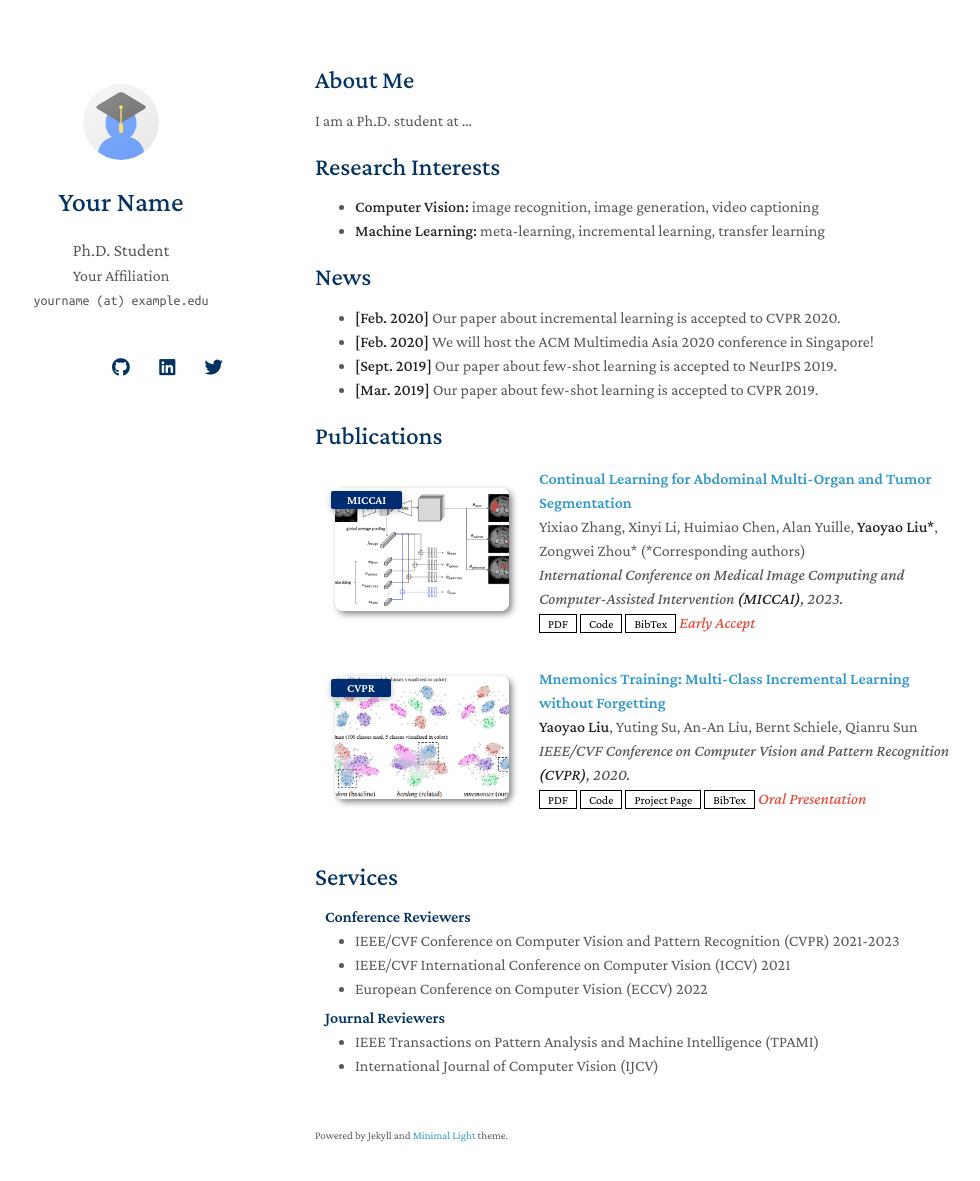
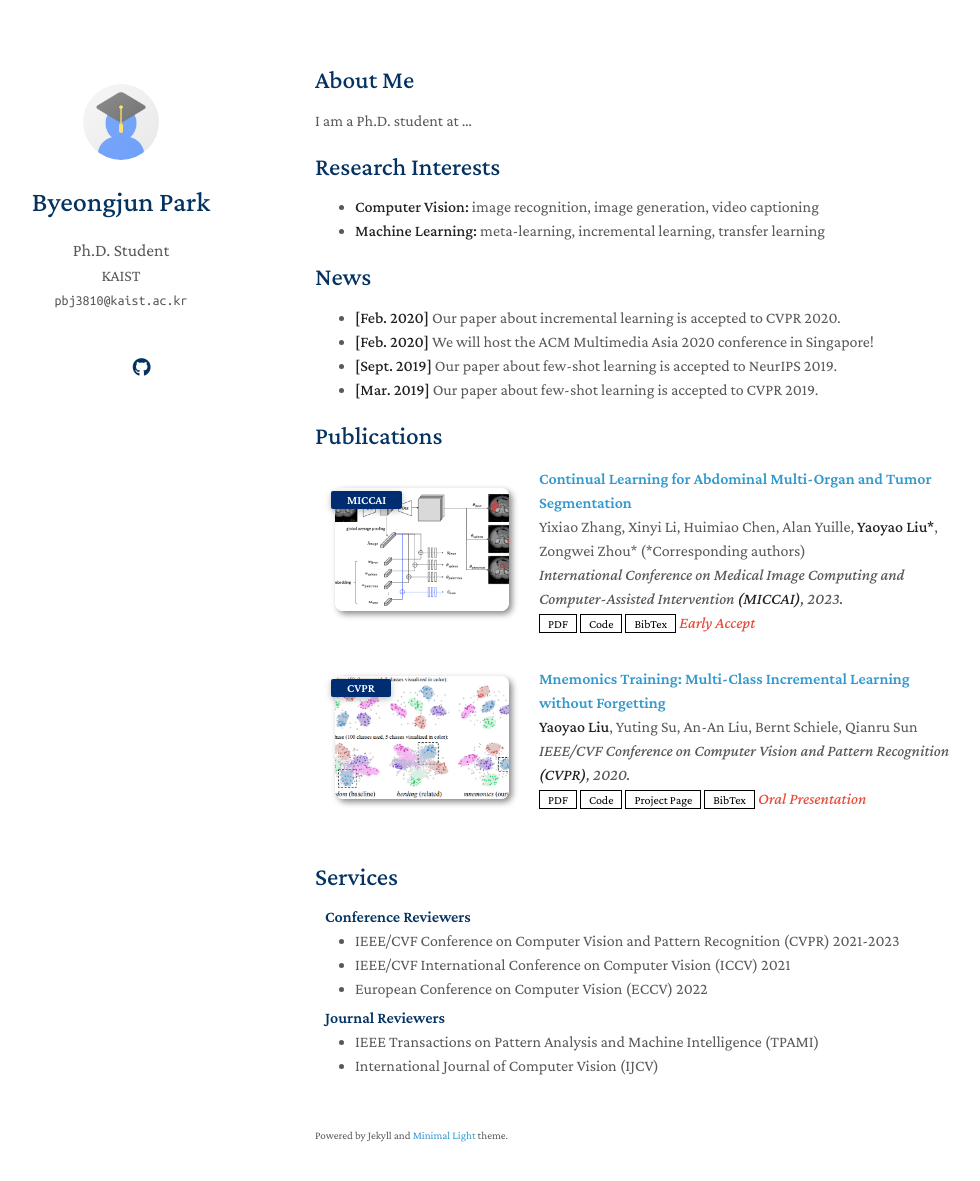
Before and after one commit to byeongjun-park/byeongjun-park.github.io, a Jekyll site: the page built from index.md, in a window 1280 px wide and 1216 px high. Shown: the top 1181 px of the window, without its empty margins (155-1135 px from the left). Built offline with Jekyll 4.4.1, drawn with Linux system fonts in a browser that asks for light colours; nearby versions of some CDN libraries; a style sheet for code colours, icons or effects is not loaded; our own code applies the rules of GitHub Pages for plain Markdown files.

Commit message:
profile update

```diff
--- a/_config.yml
+++ b/_config.yml
@@ -1,8 +1,8 @@
 # Basic Information
-title: Your Name
+title: Byeongjun Park
 position: Ph.D. Student
-affiliation: Your Affiliation
-email: yourname (at) example.edu
+affiliation: KAIST
+email: pbj3810@kaist.ac.kr
 
 # Search Engine Optimization (SEO)
 # The following information is used to improve the website traffic from search engines, e.g., Google.
@@ -12,11 +12,11 @@ canonical: https://minimal-light-theme.yliu.me/
 
 # Links
 # If you don't need one of them, you may delete the corresponding line.
-google_scholar: https://scholar.google.com/
-cv_link: assets/files/curriculum_vitae.pdf
-github_link: https://github.com/
-linkedin: https://www.linkedin.com/
-twitter: https://twitter.com/
+google_scholar: https://scholar.google.com/citations?user=VzPQ7dYAAAAJ&hl=ko
+#cv_link: assets/files/curriculum_vitae.pdf
+github_link: https://github.com/byeongjun-park
+#linkedin: https://www.linkedin.com/
+#twitter: https://twitter.com/
 
 # Images (e.g., your profile picture and your website's favicon)
 # "favicon" and "favicon_dark" are used for the light and dark modes, respectively.
@@ -38,7 +38,7 @@ font: "Serif" # or "Sans Serif"
 
 # Google Analytics ID
 # Please remove this if you don't use Google Analytics
-google_analytics: UA-111540567-4
+#google_analytics: UA-111540567-4
 
 # Use this project as a remote theme for GitHub Pages
 # See the guide here: https://docs.github.com/en/pages/setting-up-a-github-pages-site-with-jekyll/adding-a-theme-to-your-github-pages-site-using-jekyll
```
